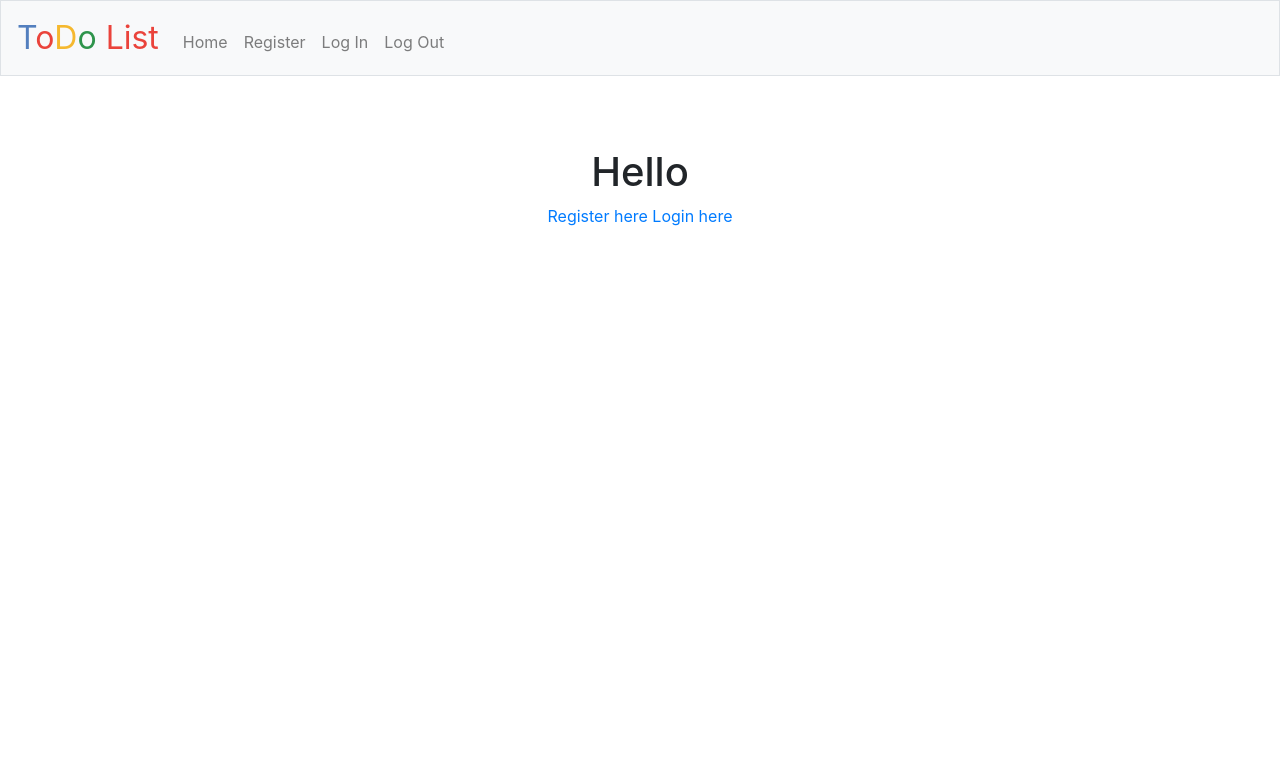
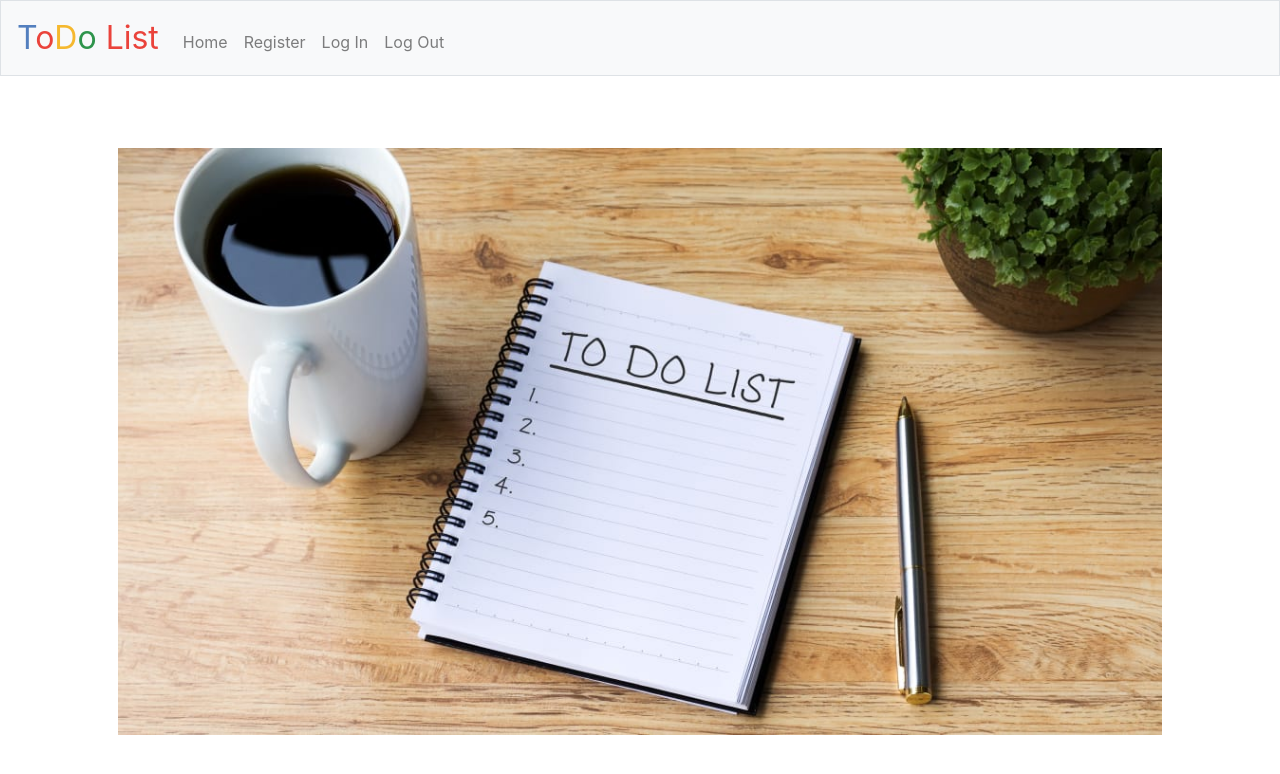
Before and after one commit to AdelaMester/todo-Django, a Django app: page / in a window 1280 px wide. Shown: the top 774 px of the page. Run offline with Django 3.2, Linux system fonts and the light colour scheme.

Commit message:
added pic

```diff
--- a/todoList/templates/todoList/index.html
+++ b/todoList/templates/todoList/index.html
@@ -6,8 +6,6 @@
 
 {% block main %}
     <body>
-        <h1> Hello </h1>
-        <a href="https://todoapplicationdjango.herokuapp.com/register">Register here</a>
-        <a href="https://todoapplicationdjango.herokuapp.com/login">Login here</a>
+        <img src="/TODO-DJANGO/uts/todoList/static/todolistjpg.jpg">
     </body>
 {% endblock %}
```
Also changed, not shown: todoList/static/todolistjpg.jpg (added).
